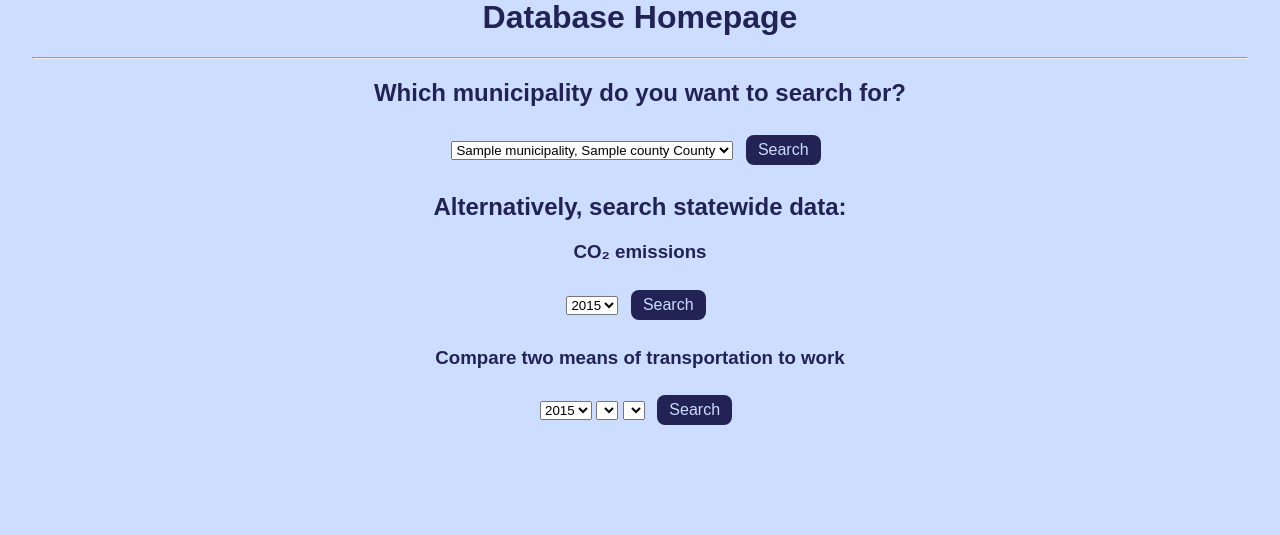
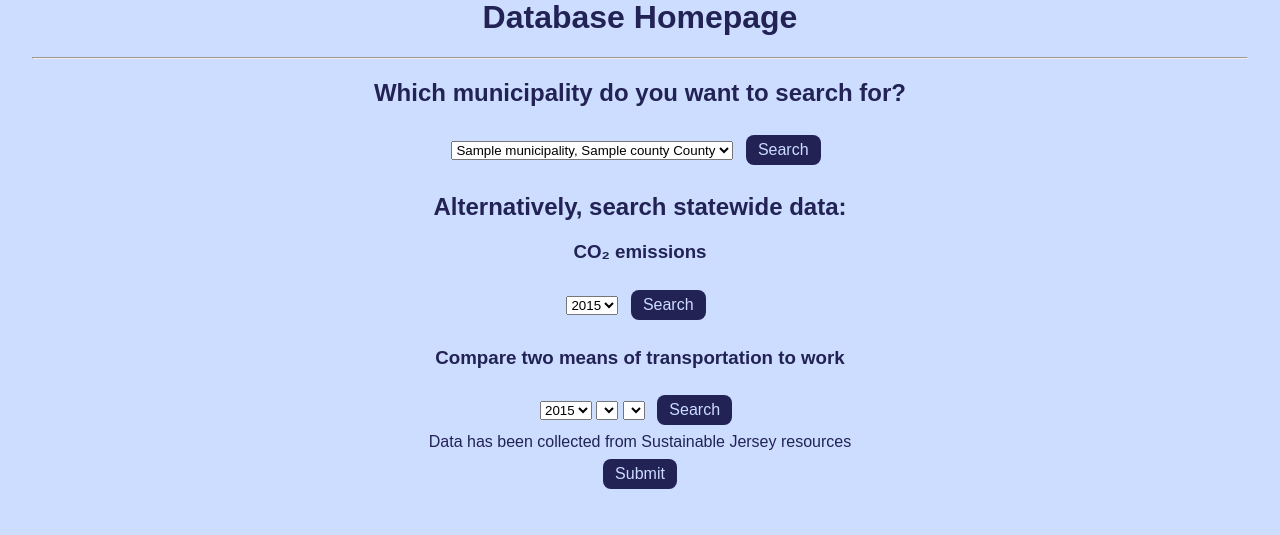
Before and after one commit to pinedaj1/PUBLICNAME, a Flask app: page / in a window 1280 px wide. Shown: the part 33-568 px from the top of the page. Run offline with Flask 3, Linux system fonts and the light colour scheme; a database or web service that is not in the repository returns one stand-in record (values such as "Sample title"); lists and menus that the app fills with data are empty; parts of the project's set-up code (start-up, migrations or seed data) failed here and were passed over; some libraries are stand-ins or nearby versions.

Commit message:
adds a redirect link to sustainable jersey data

```diff
--- a/web/app.py
+++ b/web/app.py
@@ -62,6 +62,8 @@ from collections import namedtuple
 from config import config
 from flask import Flask, render_template, request, Response
 from io import BytesIO
+from flask import redirect
+import os
 
 matplotlib.use('agg')
 
@@ -308,5 +310,11 @@ def names_handler():
     # get data from database
     return json.dumps({i[0]: { 'name': i[1], 'county': i[2] } for i in connect(f'SELECT * FROM municipality;')})
 
+
+@app.route("/redirectURL", methods=["GET"])
+def redirectURL():
+    return redirect("https://www.sustainablejersey.com/resources/data-center/sustainable-jersey-data-resources/", code=302)
+
 if __name__ == '__main__':
-    app.run(debug = True)
+    port = int(os.environment.get('PORT', 5000))
+    app.run(debug = True, host='0.0.0.0', port=port)
--- a/web/templates/index.html
+++ b/web/templates/index.html
@@ -48,5 +48,15 @@
             </select>
             <input type="submit" value="Search" />
         </form>
+
+        Data has been collected from Sustainable Jersey resources
+        <form action="/redirectURL" method="GET">
+            <input type="submit" vlaue="redirect">
+
+        </form>
+
+
+
+
     </body>
 </html>
```
